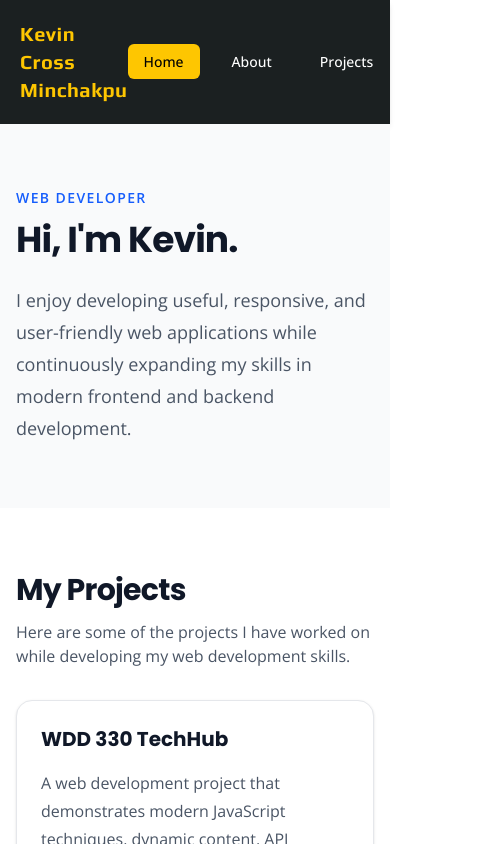
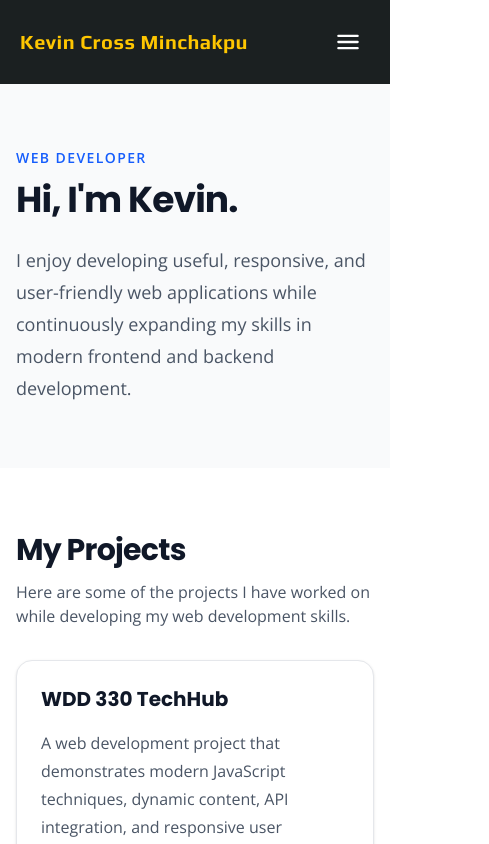
Before and after one commit to kminchakpu/wdd430-portfolio, a Next.js app: page / in a window 390 px wide. Shown: the top 844 px of the page, 489 px wide, since content can reach past the window. Built offline with nearby package versions, Linux system fonts and the light colour scheme.

Commit message:
Added Hamburger menu to the Navlink

```diff
--- a/components/Header.tsx
+++ b/components/Header.tsx
@@ -11,7 +11,6 @@ export default function Header() {
         >
           Kevin Cross Minchakpu
         </Link>
-
         <NavLinks />
       </div>
     </header>
--- a/components/NavLinks.tsx
+++ b/components/NavLinks.tsx
@@ -1,8 +1,7 @@
 "use client";
-
 import Link from "next/link";
 import { usePathname } from "next/navigation";
-
+import { useState } from "react";
 const links = [
   {
     href: "/",
@@ -21,20 +20,57 @@ const links = [
     label: "Contact",
   },
 ];
-
 export default function NavLinks() {
   const pathname = usePathname();
-
+  const [isOpen, setIsOpen] = useState(false);
   return (
-    <nav aria-label="Main navigation">
-      <ul className="flex items-center gap-4 text-sm font-medium sm:gap-7 sm:text-base">
+    <nav aria-label="Main navigation" className="relative">
+      <button
+        type="button"
+        onClick={() => setIsOpen(!isOpen)}
+        className="flex items-center justify-center rounded-md p-2 text-white transition-colors hover:bg-[#FEC601]/20 hover:text-[#FEC601] md:hidden"
+        aria-label="Toggle navigation menu"
+        aria-expanded={isOpen}
+      >
+        {isOpen ? (
+          <svg
+            xmlns="http://www.w3.org/2000/svg"
+            fill="none"
+            viewBox="0 0 24 24"
+            strokeWidth={2}
+            stroke="currentColor"
+            className="h-7 w-7"
+          >
+            <path
+              strokeLinecap="round"
+              strokeLinejoin="round"
+              d="M6 18 18 6M6 6l12 12"
+            />
+          </svg>
+        ) : (
+          <svg
+            xmlns="http://www.w3.org/2000/svg"
+            fill="none"
+            viewBox="0 0 24 24"
+            strokeWidth={2}
+            stroke="currentColor"
+            className="h-7 w-7"
+          >
+            <path
+              strokeLinecap="round"
+              strokeLinejoin="round"
+              d="M3.75 6.75h16.5M3.75 12h16.5M3.75 17.25h16.5"
+            />
+          </svg>
+        )}
+      </button>
+      <ul className="hidden items-center gap-4 text-sm font-medium md:flex md:gap-7 md:text-base">
         {links.map((link) => {
           const isActive =
             link.href === "/"
               ? pathname === "/"
               : pathname === link.href ||
                 pathname.startsWith(`${link.href}/`);
-
           return (
             <li key={link.href}>
               <Link
@@ -52,6 +88,33 @@ export default function NavLinks() {
           );
         })}
       </ul>
+      {isOpen && (
+        <ul className="absolute right-0 top-full z-50 mt-3 flex w-56 flex-col rounded-lg bg-slate-900 p-4 shadow-xl md:hidden">
+          {links.map((link) => {
+            const isActive =
+              link.href === "/"
+                ? pathname === "/"
+                : pathname === link.href ||
+                  pathname.startsWith(`${link.href}/`);
+            return (
+              <li key={link.href} className="w-full">
+                <Link
+                  href={link.href}
+                  onClick={() => setIsOpen(false)}
+                  aria-current={isActive ? "page" : undefined}
+                  className={`font-play block w-full rounded-md px-4 py-3 transition-all duration-300 ${
+                    isActive
+                      ? "bg-[#FEC601] text-black"
+                      : "text-white hover:bg-[#FEC601]/20 hover:text-[#FEC601]"
+                  }`}
+                >
+                  {link.label}
+                </Link>
+              </li>
+            );
+          })}
+        </ul>
+      )}
     </nav>
   );
 }
```
